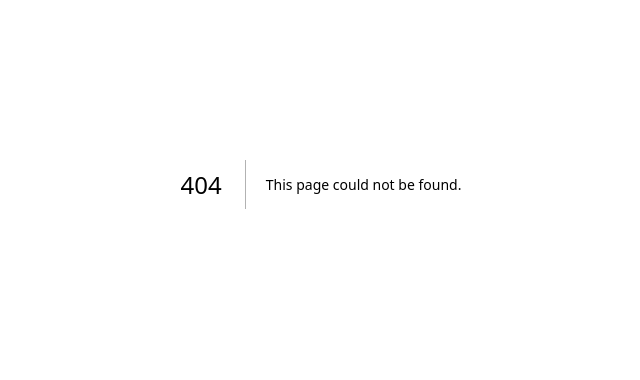
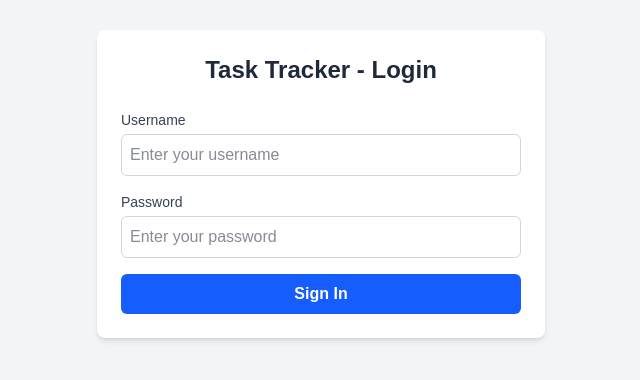
Before and after one commit to Thejan2006/task-tracker-frontend, a Next.js app in the folder task-tracker-frontend/: page /login in a window 1280 px wide. Before the commit this address had no page. Shown: the part 216-596 px from the top of the page, without its empty margins (319-959 px from the left). Built offline with nearby package versions, Linux system fonts and the light colour scheme.

Commit message:
Add LoginPage component with user authentication and error handling

```diff
--- /dev/null
+++ b/task-tracker-frontend/src/app/login/page.tsx
@@ -0,0 +1,109 @@
+'use client';
+
+import { useState } from 'react';
+import { useRouter } from 'next/navigation'; // Hook for client-side navigation
+
+export default function LoginPage() {
+  const [username, setUsername] = useState('');
+  const [password, setPassword] = useState('');
+  const [error, setError] = useState('');
+
+  // State to handle loading state during API request
+  const [isLoading, setIsLoading] = useState(false);
+
+  // Router instance to redirect user after login
+  const router = useRouter();
+
+  const handleLogin = async (e: React.FormEvent) => {
+    e.preventDefault();
+    setError('');
+    setIsLoading(true); // Disable button and show loading state
+
+    try {
+      const formData = new URLSearchParams();
+      formData.append('username', username);
+      formData.append('password', password);
+
+      const response = await fetch('http://localhost:8000/login', {
+        method: 'POST',
+        headers: {
+          'Content-Type': 'application/x-www-form-urlencoded',
+        },
+        body: formData,
+      });
+
+      if (!response.ok) {
+        throw new Error('Invalid username or password');
+      }
+
+      const data = await response.json();
+
+      // 1. Store JWT token in browser's Local Storage
+      localStorage.setItem('token', data.access_token);
+
+      // 2. Redirect user to the dashboard page
+      router.push('/dashboard');
+
+    } catch (err: any) {
+      setError(err.message);
+    } finally {
+      setIsLoading(false); // Re-enable button after request finishes
+    }
+  };
+
+  return (
+    <main className="flex min-h-screen items-center justify-center bg-gray-100 p-4">
+      <div className="w-full max-w-md rounded-lg bg-white p-6 shadow-md">
+        <h1 className="mb-6 text-center text-2xl font-bold text-gray-800">
+          Task Tracker - Login
+        </h1>
+
+        {error && (
+          <div className="mb-4 rounded-md bg-red-100 p-3 text-sm text-red-700">
+            {error}
+          </div>
+        )}
+
+        <form onSubmit={handleLogin} className="space-y-4">
+          <div>
+            <label className="block text-sm font-medium text-gray-700">
+              Username
+            </label>
+            <input
+              type="text"
+              placeholder="Enter your username"
+              value={username}
+              onChange={(e) => setUsername(e.target.value)}
+              className="mt-1 w-full rounded-md border border-gray-300 p-2 text-gray-900 focus:border-blue-500 focus:outline-none"
+              required
+              disabled={isLoading}
+            />
+          </div>
+
+          <div>
+            <label className="block text-sm font-medium text-gray-700">
+              Password
+            </label>
+            <input
+              type="password"
+              placeholder="Enter your password"
+              value={password}
+              onChange={(e) => setPassword(e.target.value)}
+              className="mt-1 w-full rounded-md border border-gray-300 p-2 text-gray-900 focus:border-blue-500 focus:outline-none"
+              required
+              disabled={isLoading}
+            />
+          </div>
+
+          <button
+            type="submit"
+            disabled={isLoading}
+            className="w-full rounded-md bg-blue-600 py-2 text-white font-semibold hover:bg-blue-700 transition-colors disabled:bg-blue-300"
+          >
+            {isLoading ? 'Signing In...' : 'Sign In'}
+          </button>
+        </form>
+      </div>
+    </main>
+  );
+}
```
